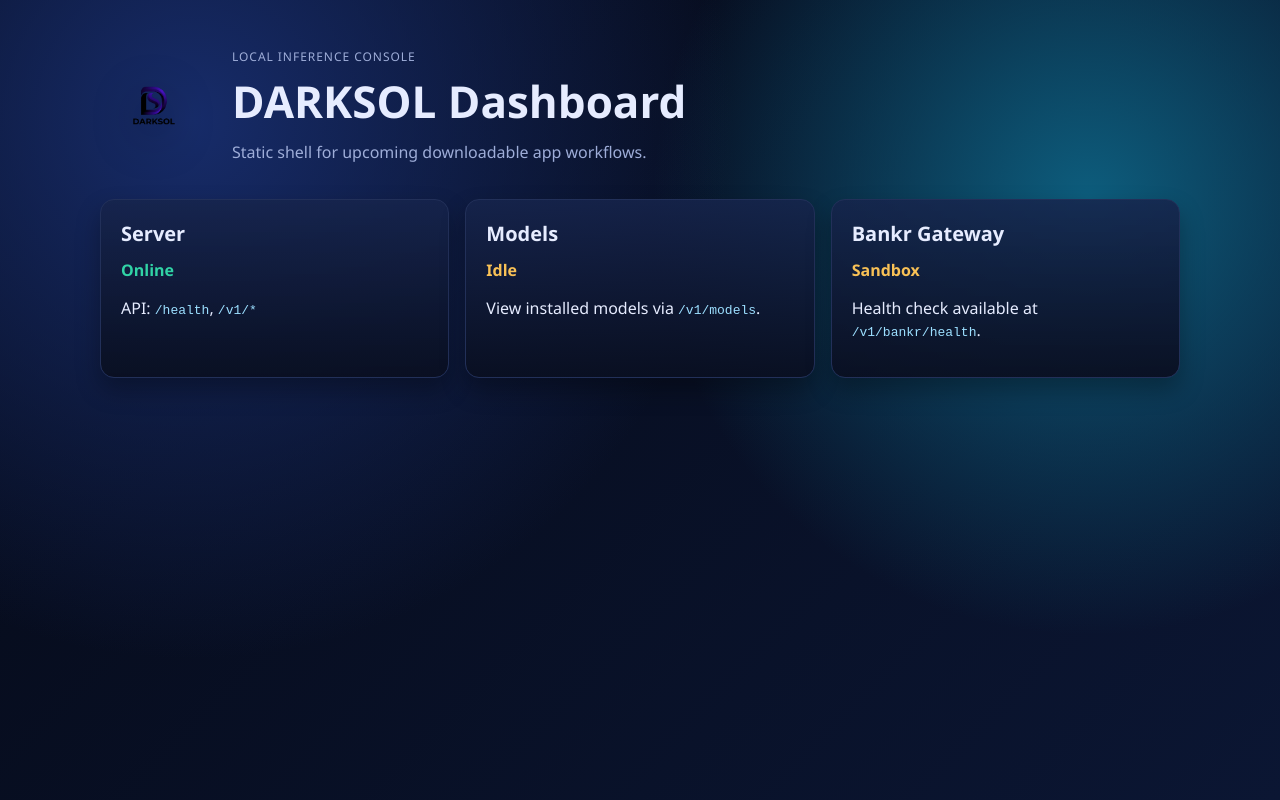
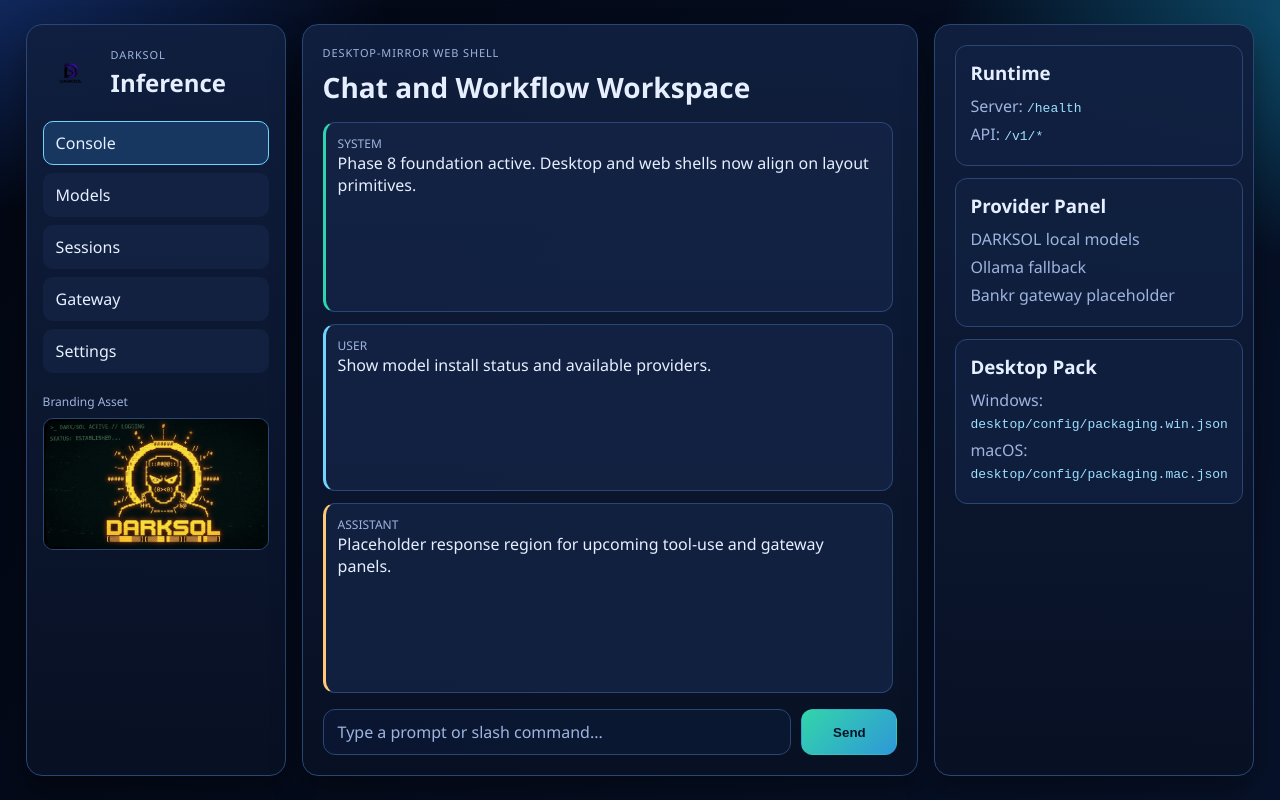
Before and after one commit to darks0l/darksol-inference, a website: page web/index.html in a window 1280 px wide. Drawn offline with Linux system fonts and the light colour scheme.

Commit message:
feat(web): mirror desktop layout shell and expose app-meta scaffold refs

```diff
--- a/web/index.html
+++ b/web/index.html
@@ -3,41 +3,85 @@
   <head>
     <meta charset="utf-8" />
     <meta name="viewport" content="width=device-width, initial-scale=1" />
-    <title>DARKSOL Inference Shell</title>
-    <meta name="description" content="Local DARKSOL Inference shell for future downloadable app UX." />
+    <title>DARKSOL Inference Workspace</title>
+    <meta name="description" content="Desktop-mirror web shell for DARKSOL Inference workflows." />
     <link rel="icon" type="image/png" sizes="32x32" href="../assets/icons/favicon-32x32.png" />
     <link rel="apple-touch-icon" sizes="180x180" href="../assets/icons/apple-touch-icon.png" />
     <link rel="manifest" href="../assets/icons/site.webmanifest" />
     <link rel="stylesheet" href="./styles.css" />
   </head>
   <body>
-    <main class="app">
-      <header class="hero">
+    <div class="workspace" role="application" aria-label="DARKSOL desktop mirror shell">
+      <aside class="left-rail" aria-label="Main navigation">
+        <div class="brand">
           <img src="../assets/footer-logo-darksol.png" alt="DARKSOL logo" class="logo" />
           <div>
-          <p class="eyebrow">Local Inference Console</p>
-          <h1>DARKSOL Dashboard</h1>
-          <p class="subtitle">Static shell for upcoming downloadable app workflows.</p>
+            <p class="label">DARKSOL</p>
+            <h1>Inference</h1>
           </div>
+        </div>
+
+        <nav>
+          <a href="#" class="nav-item active">Console</a>
+          <a href="#" class="nav-item">Models</a>
+          <a href="#" class="nav-item">Sessions</a>
+          <a href="#" class="nav-item">Gateway</a>
+          <a href="#" class="nav-item">Settings</a>
+        </nav>
+
+        <section class="asset-note" aria-label="Branding reference">
+          <p>Branding Asset</p>
+          <img src="../assets/darksol-banner.png" alt="DARKSOL banner treatment" class="banner" />
+        </section>
+      </aside>
+
+      <main class="center-panel" aria-label="Chat and work area">
+        <header class="panel-header">
+          <p class="eyebrow">Desktop-Mirror Web Shell</p>
+          <h2>Chat and Workflow Workspace</h2>
         </header>
 
-      <section class="grid" aria-label="Status cards">
-        <article class="card">
-          <h2>Server</h2>
-          <p class="status online">Online</p>
-          <p>API: <code>/health</code>, <code>/v1/*</code></p>
+        <section class="chat-thread" aria-label="Conversation placeholder">
+          <article class="message system">
+            <p class="role">System</p>
+            <p>Phase 8 foundation active. Desktop and web shells now align on layout primitives.</p>
           </article>
-        <article class="card">
-          <h2>Models</h2>
-          <p class="status idle">Idle</p>
-          <p>View installed models via <code>/v1/models</code>.</p>
+          <article class="message user">
+            <p class="role">User</p>
+            <p>Show model install status and available providers.</p>
           </article>
-        <article class="card">
-          <h2>Bankr Gateway</h2>
-          <p class="status sandbox">Sandbox</p>
-          <p>Health check available at <code>/v1/bankr/health</code>.</p>
+          <article class="message assistant">
+            <p class="role">Assistant</p>
+            <p>Placeholder response region for upcoming tool-use and gateway panels.</p>
           </article>
         </section>
+
+        <footer class="composer" aria-label="Composer placeholder">
+          <div class="input">Type a prompt or slash command...</div>
+          <button type="button">Send</button>
+        </footer>
       </main>
+
+      <aside class="right-rail" aria-label="Context and diagnostics">
+        <section class="stack-card">
+          <h3>Runtime</h3>
+          <p>Server: <code>/health</code></p>
+          <p>API: <code>/v1/*</code></p>
+        </section>
+
+        <section class="stack-card">
+          <h3>Provider Panel</h3>
+          <p>DARKSOL local models</p>
+          <p>Ollama fallback</p>
+          <p>Bankr gateway placeholder</p>
+        </section>
+
+        <section class="stack-card">
+          <h3>Desktop Pack</h3>
+          <p>Windows: <code>desktop/config/packaging.win.json</code></p>
+          <p>macOS: <code>desktop/config/packaging.mac.json</code></p>
+        </section>
+      </aside>
+    </div>
   </body>
 </html>
--- a/web/styles.css
+++ b/web/styles.css
@@ -1,11 +1,13 @@
 :root {
-  --bg: #060b1a;
-  --panel: #101a35;
-  --panel-border: #223059;
-  --text: #e6ecff;
-  --muted: #9eadd8;
-  --accent: #31d3a6;
-  --warn: #f8c156;
+  --bg-0: #020611;
+  --bg-1: #07122a;
+  --panel: #0c1a37;
+  --panel-soft: #13244a;
+  --line: #294675;
+  --text: #e6efff;
+  --muted: #9eb4df;
+  --accent: #2fd4af;
+  --accent-2: #6fd5ff;
 }
 
 * {
@@ -15,85 +17,224 @@
 body {
   margin: 0;
   min-height: 100vh;
-  font-family: "Segoe UI", "Helvetica Neue", Arial, sans-serif;
   color: var(--text);
+  font-family: "Segoe UI", "Trebuchet MS", sans-serif;
   background:
-    radial-gradient(circle at 15% 15%, #172c6a 0%, transparent 42%),
-    radial-gradient(circle at 85% 25%, #0d5d7d 0%, transparent 35%),
-    linear-gradient(135deg, #050916 0%, #0b1633 100%);
+    radial-gradient(900px 500px at -10% -10%, #183a83 0%, transparent 60%),
+    radial-gradient(800px 460px at 110% 0%, #0f5b7c 0%, transparent 58%),
+    linear-gradient(125deg, var(--bg-0), var(--bg-1));
 }
 
-.app {
-  width: min(1080px, 92vw);
+.workspace {
+  width: min(1440px, 96vw);
   margin: 0 auto;
-  padding: 48px 0 72px;
+  min-height: 100vh;
+  padding: 24px 0;
+  display: grid;
+  grid-template-columns: 260px minmax(0, 1fr) 320px;
+  gap: 16px;
 }
 
-.hero {
+.left-rail,
+.center-panel,
+.right-rail {
+  border: 1px solid var(--line);
+  border-radius: 16px;
+  background: linear-gradient(180deg, rgba(16, 31, 63, 0.95), rgba(8, 16, 35, 0.96));
+  box-shadow: 0 16px 30px rgba(0, 0, 0, 0.35);
+}
+
+.left-rail {
+  padding: 20px 16px;
+  display: flex;
+  flex-direction: column;
+  gap: 20px;
+}
+
+.brand {
   display: flex;
   align-items: center;
-  gap: 24px;
-  margin-bottom: 36px;
+  gap: 12px;
 }
 
 .logo {
-  width: 108px;
-  height: 108px;
+  width: 56px;
+  height: 56px;
   object-fit: contain;
-  filter: drop-shadow(0 12px 24px rgba(0, 0, 0, 0.45));
+}
+
+.label {
+  margin: 0;
+  color: var(--muted);
+  letter-spacing: 0.08em;
+  text-transform: uppercase;
+  font-size: 11px;
+}
+
+h1 {
+  margin: 4px 0 0;
+  font-size: 24px;
+}
+
+nav {
+  display: grid;
+  gap: 8px;
+}
+
+.nav-item {
+  color: var(--text);
+  text-decoration: none;
+  padding: 10px 12px;
+  border-radius: 10px;
+  border: 1px solid transparent;
+  background: rgba(25, 41, 78, 0.55);
+}
+
+.nav-item.active {
+  border-color: var(--accent-2);
+  background: rgba(26, 65, 110, 0.75);
+}
+
+.asset-note p {
+  margin: 0 0 8px;
+  font-size: 12px;
+  color: var(--muted);
+}
+
+.banner {
+  width: 100%;
+  border-radius: 10px;
+  border: 1px solid var(--line);
+}
+
+.center-panel {
+  padding: 20px;
+  display: grid;
+  grid-template-rows: auto 1fr auto;
+  gap: 16px;
 }
 
 .eyebrow {
   margin: 0;
   text-transform: uppercase;
   letter-spacing: 0.08em;
+  color: var(--muted);
+  font-size: 11px;
+}
+
+h2 {
+  margin: 8px 0 0;
+  font-size: 28px;
+}
+
+.chat-thread {
+  overflow: auto;
+  padding-right: 4px;
+  display: grid;
+  gap: 12px;
+}
+
+.message {
+  border-radius: 12px;
+  border: 1px solid var(--line);
+  background: rgba(20, 36, 71, 0.75);
+  padding: 12px;
+}
+
+.message.system {
+  border-left: 3px solid var(--accent);
+}
+
+.message.user {
+  border-left: 3px solid var(--accent-2);
+}
+
+.message.assistant {
+  border-left: 3px solid #ffc877;
+}
+
+.role {
+  margin: 0 0 8px;
+  color: var(--muted);
   font-size: 12px;
+  text-transform: uppercase;
+}
+
+.message p {
+  margin: 0;
+}
+
+.composer {
+  display: flex;
+  gap: 10px;
+}
+
+.input {
+  flex: 1;
+  min-height: 46px;
+  border-radius: 12px;
+  border: 1px solid var(--line);
+  background: rgba(11, 24, 52, 0.85);
+  color: var(--muted);
+  display: flex;
+  align-items: center;
+  padding: 0 14px;
+}
+
+button {
+  border: 1px solid transparent;
+  border-radius: 12px;
+  min-width: 96px;
+  background: linear-gradient(135deg, #32d5aa, #2f98d8);
+  color: #02162a;
+  font-weight: 700;
+}
+
+.right-rail {
+  padding: 20px;
+  display: grid;
+  align-content: start;
+  gap: 12px;
+}
+
+.stack-card {
+  border-radius: 12px;
+  border: 1px solid var(--line);
+  background: rgba(17, 33, 66, 0.74);
+  padding: 14px;
+}
+
+h3 {
+  margin: 0 0 10px;
+}
+
+.stack-card p {
+  margin: 0 0 6px;
   color: var(--muted);
 }
 
-h1 {
-  margin: 6px 0 10px;
-  font-size: clamp(28px, 4vw, 44px);
+.stack-card code {
+  color: #9ddfff;
 }
 
-.subtitle {
-  margin: 0;
-  color: var(--muted);
+@media (max-width: 1080px) {
+  .workspace {
+    grid-template-columns: 1fr;
+    grid-template-areas:
+      "left"
+      "center"
+      "right";
   }
 
-.grid {
-  display: grid;
-  grid-template-columns: repeat(auto-fit, minmax(220px, 1fr));
-  gap: 16px;
+  .left-rail {
+    grid-area: left;
   }
 
-.card {
-  padding: 20px;
-  border: 1px solid var(--panel-border);
-  border-radius: 14px;
-  background: linear-gradient(180deg, rgba(22, 36, 76, 0.85), rgba(9, 15, 33, 0.95));
-  box-shadow: 0 12px 24px rgba(0, 0, 0, 0.3);
+  .center-panel {
+    grid-area: center;
   }
 
-.card h2 {
-  margin: 0 0 12px;
-  font-size: 20px;
+  .right-rail {
+    grid-area: right;
   }
-
-.status {
-  margin: 0 0 10px;
-  font-weight: 700;
 }
-
-.online {
-  color: var(--accent);
-}
-
-.idle,
-.sandbox {
-  color: var(--warn);
-}
-
-code {
-  color: #9cdfff;
-}
```
Also changed, not shown: src/server/routes/app.js (+12 -1 lines), test/server.test.js (+7 -1 lines). Lines whose indentation alone changed are shown as unchanged.
